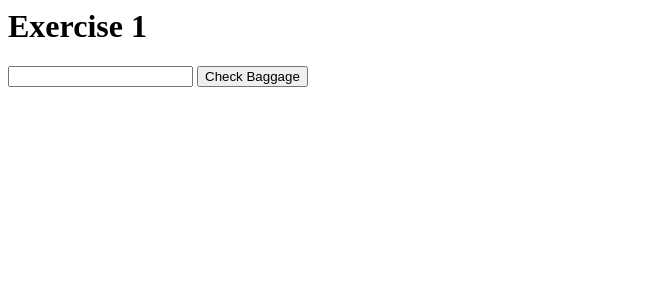
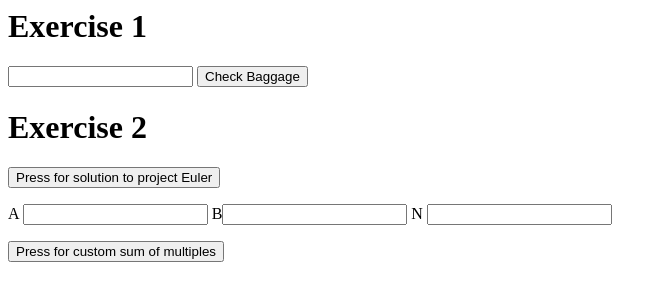
Before and after one commit to anitta20076981/Anitta_DBS, a plain HTML site: page index.html in a window 1280 px wide. Shown: the whole page, without its empty margins (0-667 px from the left). Drawn offline with Linux system fonts and the light colour scheme.

Commit message:
ex2 should output the sum of all multiples of a or b less than n

```diff
--- /dev/null
+++ b/ex2.js
@@ -0,0 +1,27 @@
+//redefine these - ex1 should output the solution to project Euler Q1
+//https://projecteuler.net/problem=1
+//ex2 should output the sum of all multiples of a or b less than n
+
+let euler1 = () => {
+    let sum = 0;
+    for (let i = 1; i < 1000; i++) {
+        if (i % 3 === 0 || i % 5 === 0) {
+            sum += i;
+        }
+    }
+    alert("Sum of multiples of 3 or 5 below 1000 is: " + sum);
+}
+
+
+let eulerCustom = () => {
+    let value1 = parseInt(document.getElementById("a").value);
+    let value2 = parseInt(document.getElementById("b").value);
+    let limit = parseInt(document.getElementById("n").value);
+    let sum = 0;
+    for (let i = 1; i < limit; i++) {
+        if (i % value1 === 0 || i % value2 === 0) {
+            sum += i;
+        }
+    }
+    alert(`Sum  is: ${sum}`);
+}
--- a/index.html
+++ b/index.html
@@ -2,6 +2,7 @@
 
 <head>
     <script src="ex1.js"></script>
+    <script src="ex2.js"></script>
 </head>
 
 <body>
@@ -16,6 +17,17 @@
         <button id='remB' onclick="remove()" style='display:none;'>Remove this much baggage (kg)</button>
 
     </p>
+    <h1>Exercise 2</h1>
+    <p><button onclick="euler1()">Press for solution to project Euler</button>
+    </p>
+
+    <p>
+        <label for="a:">A</label> <input type="text" id="a">
+        <label for="b:">B</label><input type="text" id="b">
+        <label for="n:">N</label> <input type="text" id="n">
+
+    </p>
+    <p><button onclick="eulerCustom()">Press for custom sum of multiples</button>
 
 
 </body>
```
